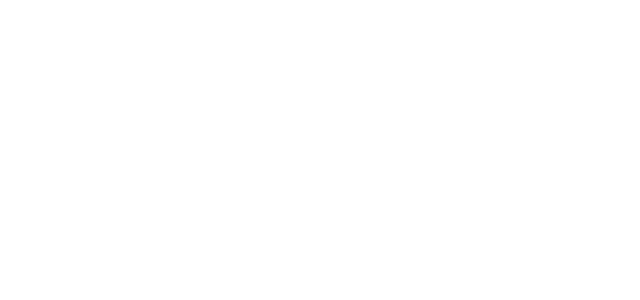
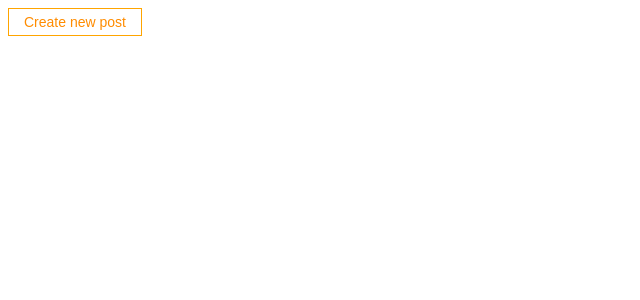
Before and after one commit to LehaGer/react-my-found-project, a React (Create React App) app: page / in a window 1280 px wide. Shown: the top 300 px of the page, without its empty margins (0-640 px from the left). Built offline with nearby package versions, Linux system fonts and the light colour scheme.

Commit message:
feat: created component MyButton

```diff
--- a/src/App.js
+++ b/src/App.js
@@ -1,9 +1,10 @@
 import React from 'react';
+import MyButton from "./components/UI/button/MyButton";
 
 function App() {
   return (
     <div className="App">
-
+      <MyButton disabled>Create new post</MyButton>
     </div>
   );
 }
--- /dev/null
+++ b/src/components/UI/button/MyButton.jsx
@@ -0,0 +1,12 @@
+import React from 'react';
+import classes from './MyButton.module.css'
+
+const MyButton = ({children, ...props}) => {
+    return (
+        <button {...props} className={classes.meBtn}>
+            {children}
+        </button>
+    );
+};
+
+export default MyButton;
--- /dev/null
+++ b/src/components/UI/button/MyButton.module.css
@@ -0,0 +1,8 @@
+.meBtn {
+    padding: 5px 15px;
+    color: darkorange;
+    font-size: 14px;
+    background: transparent;
+    border: 1px solid orange;
+    cursor: pointer;
+}
```
